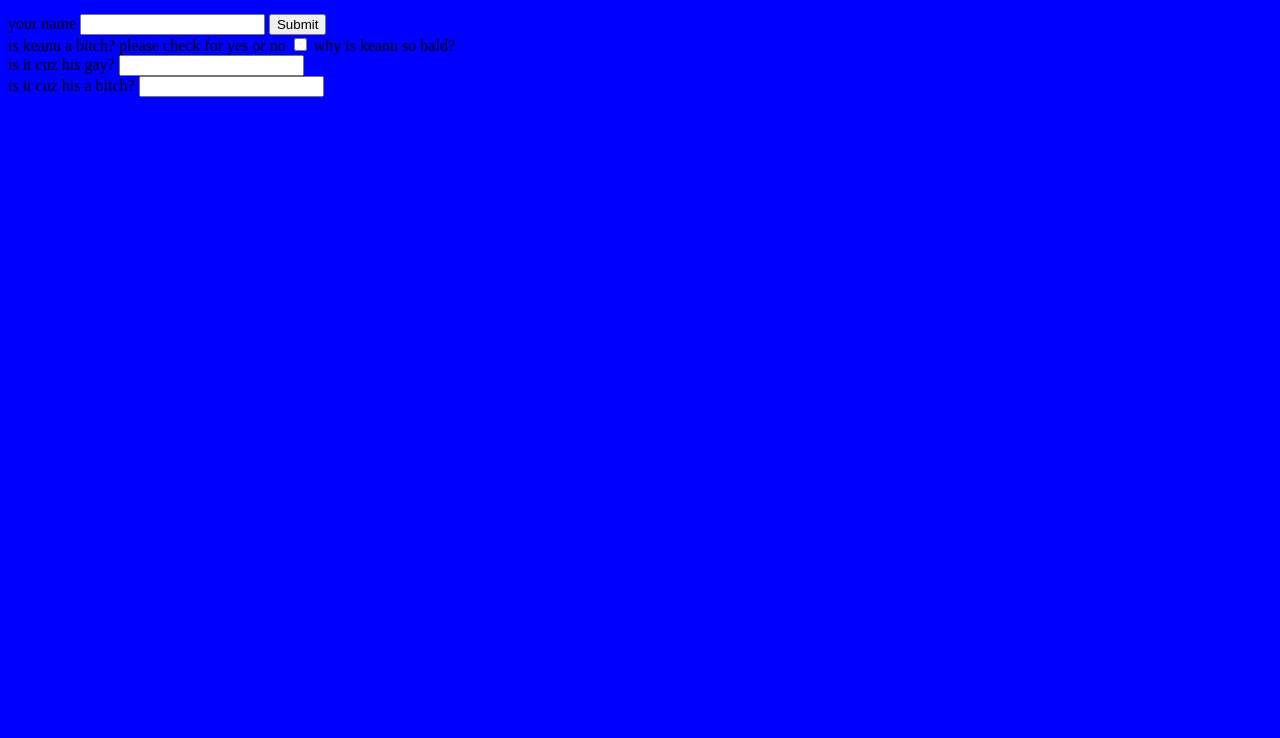
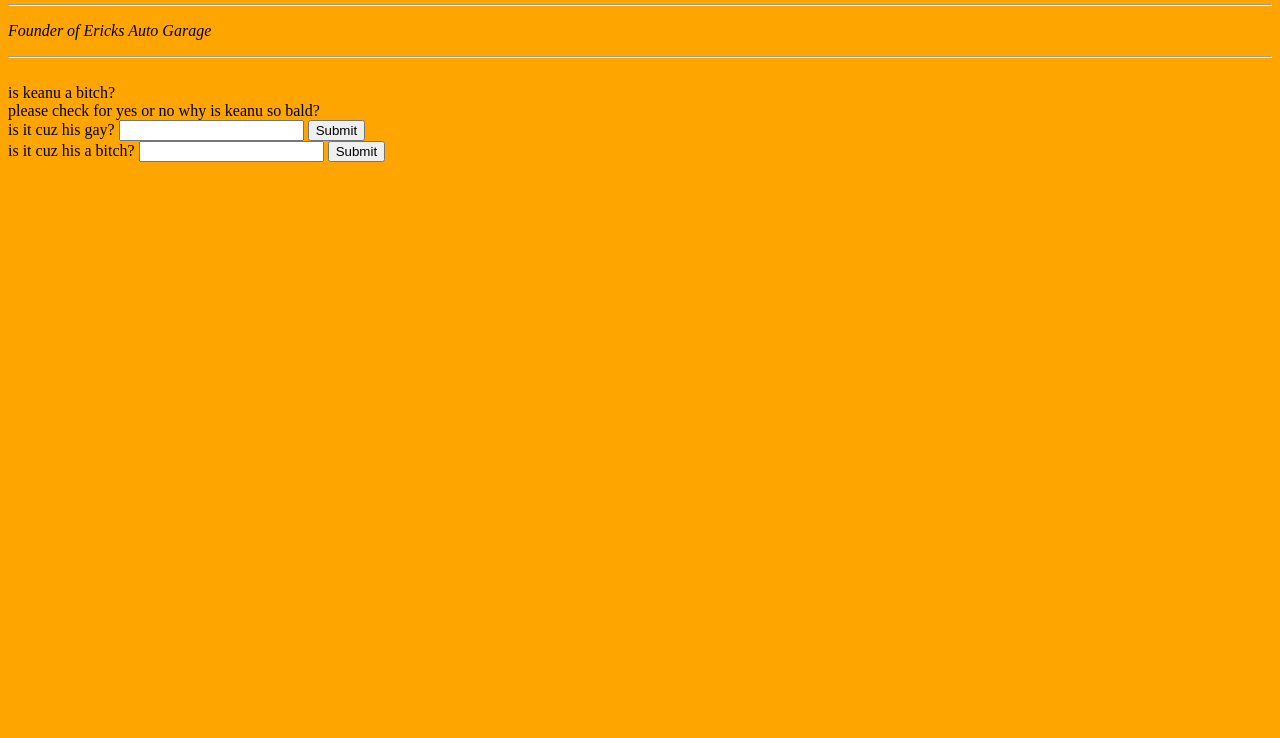
Before and after one commit to NoxEDR/Enox, a plain HTML site: page index.html in a window 1280 px wide. Shown: the part 62-800 px from the top of the page. Drawn offline with Linux system fonts and the light colour scheme.

Commit message:
Update index.html

```diff
--- a/index.html
+++ b/index.html
@@ -1,31 +1,45 @@
-<!DOCTYPE html>
+
 <html>
   <head>
     <meta charset="utf-8">
     <title>Ericks personal site</title>
+
+  <style>
+
+body {
+  background-color: #FFA500;
+}
+
+  </style>
+
+  </style>
   </head>
 
-  <body style="background-color: blue;>
+  <body style="background-color: #FFA500;">
     <h1> ERICK DE LA ROSA</h1>
+<hr>
    <P>
       <em>Founder of Ericks Auto Garage</em>
+<hr>
+      <form class="" action="index.html" method="post">
+       <br />
+        <tr>
 
-      <form class="" action="index.html" method="post">
-        <label>your name </label>
-        <input type="text" name="" value="">
-        <input type="submit" name="">
+          <label>is keanu a bitch?</label>
           <br />
-<label>is keanu a bitch?</label>
           <labe>please check for yes or no</label>
-<input type="checkbox" name="" value="">
 
           <label>why is keanu so bald?</label>
           <br />
           <label>is it cuz his gay?</label>
+
           <input type="type" name="" value="">
+            <input type="submit" name="">
           <br />
           <label>is it cuz his a bitch?</label>
           <input type="type" name="" value="">
+          <input type="submit" name="">
+        </tr>
 </form>
    </P>
   </body>
```
Lines whose indentation alone changed are shown as unchanged.
